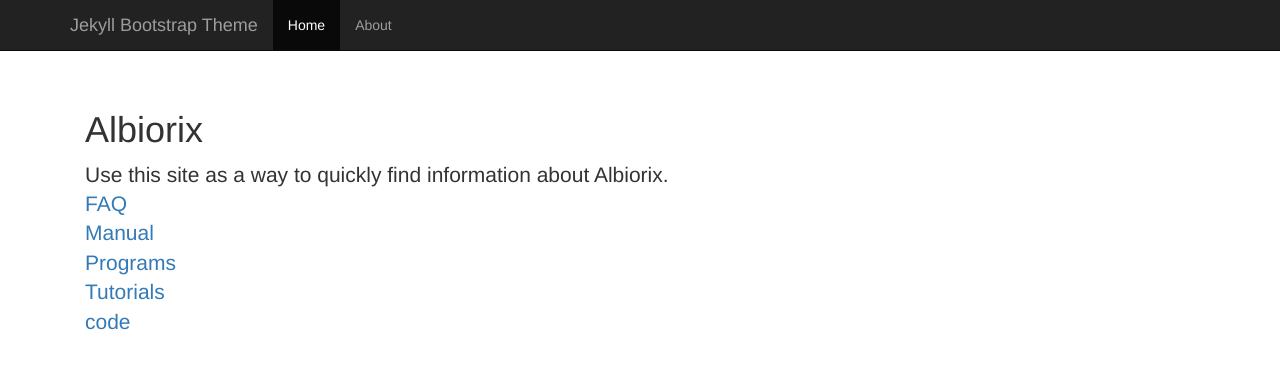
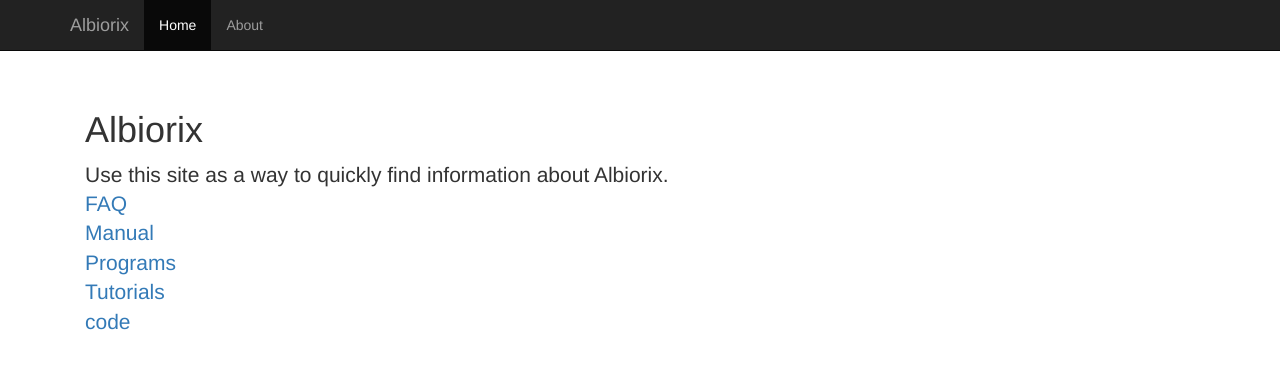
Before and after one commit to The-Bioinformatics-Group/Albiorix, a Jekyll site: the page built from index.html, in a window 1280 px wide. Shown: the top 369 px of the page. Built offline with Jekyll 4.4.1, drawn with Linux system fonts in a browser that asks for light colours; nearby versions of some CDN libraries.

Commit message:
Changed site title and url

```diff
--- a/_config.yml
+++ b/_config.yml
@@ -1,8 +1,8 @@
 ###########
 # site.url, site.title
 
-url:   'http://planetjekyll.github.io/jekyll-bootstrap-theme'
-title: 'Jekyll Bootstrap Theme'
+url:   'https://github.com/mtop/albiorix'
+title: 'Albiorix'
 
 
 ########
```
